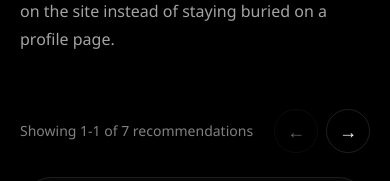
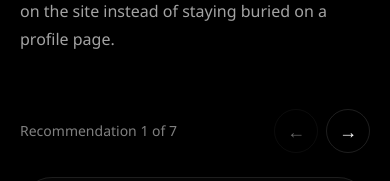
Before and after one commit to ZarrarPalekar/ReactiFolio, a Next.js app: page / in a window 390 px wide. Shown: the part 10460-10641 px from the top of the page. Built offline with nearby package versions, Linux system fonts and the light colour scheme.

Commit message:
testimonial text of number on mobile

```diff
--- a/components/home/testimonials-section.tsx
+++ b/components/home/testimonials-section.tsx
@@ -51,6 +51,8 @@ export function TestimonialsSection() {
         )
       : [];
   const currentPage = Math.min(activePage, Math.max(pages.length - 1, 0));
+  const rangeStart = Math.min(currentPage * itemsPerPage + 1, testimonials.length);
+  const rangeEnd = Math.min((currentPage + 1) * itemsPerPage, testimonials.length);
 
   return (
     <section
@@ -70,13 +72,12 @@ export function TestimonialsSection() {
           <div className="mt-14">
             <Reveal className="flex items-center justify-between gap-4">
               <p className="text-sm text-white/50">
-                Showing{" "}
-                {Math.min(currentPage * itemsPerPage + 1, testimonials.length)}-
-                {Math.min(
-                  (currentPage + 1) * itemsPerPage,
-                  testimonials.length,
-                )}{" "}
-                of {testimonials.length} recommendations
+                <span className="sm:hidden">
+                  Recommendation {currentPage + 1} of {pages.length}
+                </span>
+                <span className="hidden sm:inline">
+                  Showing {rangeStart}-{rangeEnd} of {testimonials.length} recommendations
+                </span>
               </p>
 
               <div className="flex items-center gap-2">
```
